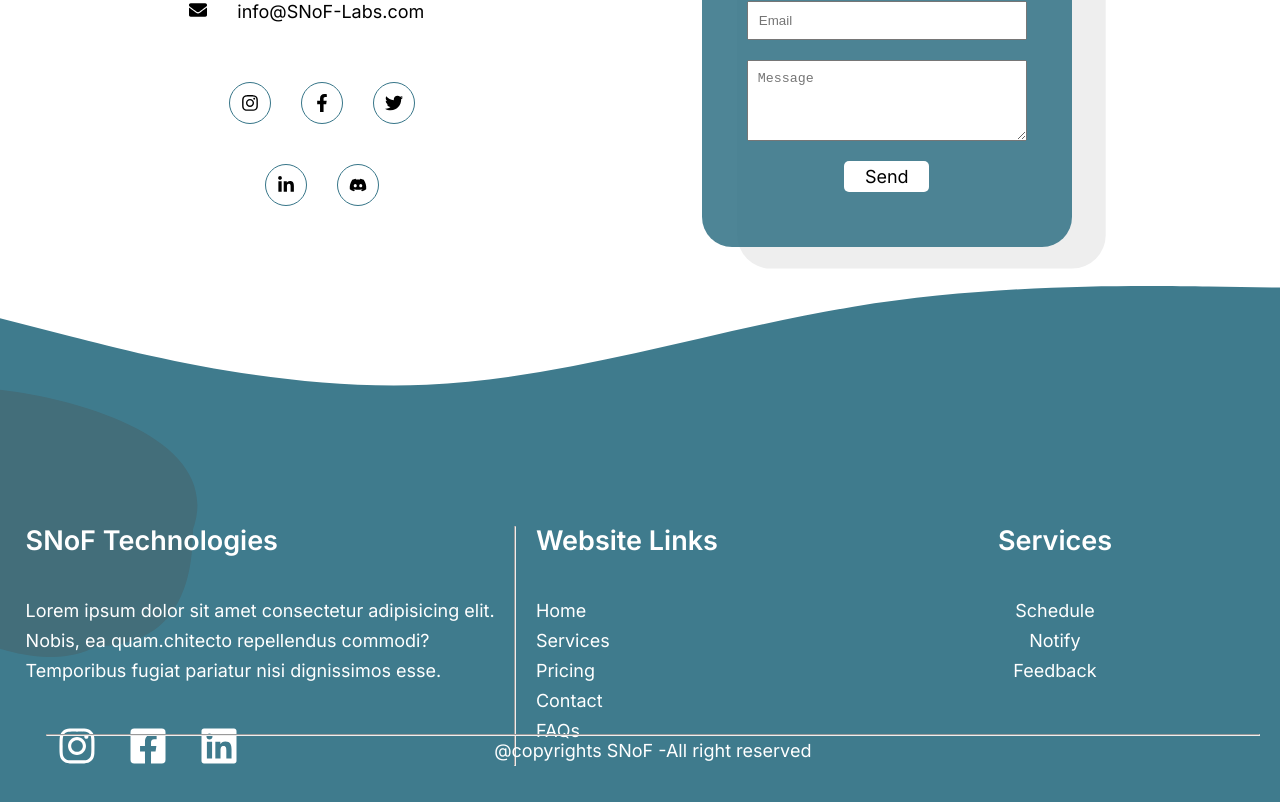
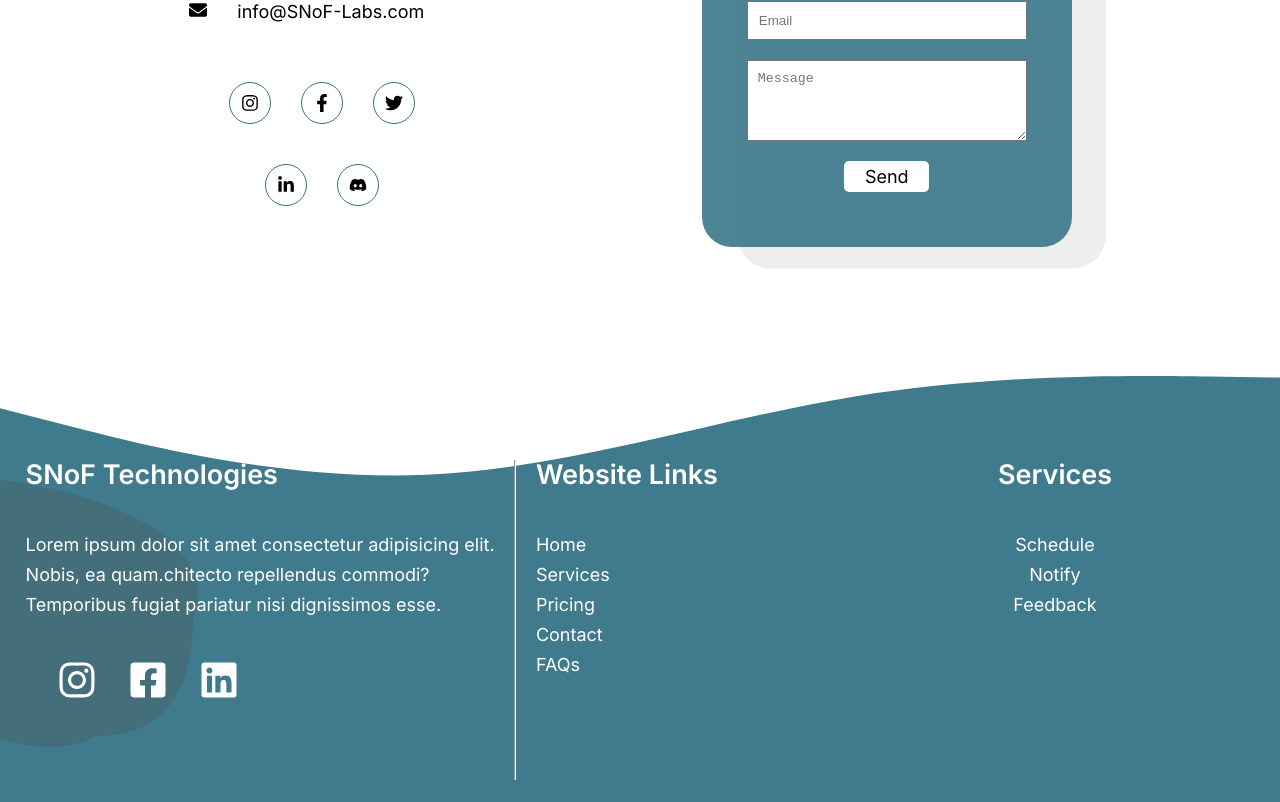
Before and after one commit to davidnyiringabo/fens-app, a React (Vite) app: page / in a window 1280 px wide. Shown: the part 1978-2780 px from the top of the page. Built offline with nearby package versions, Linux system fonts and the light colour scheme.

Commit message:
almost finished

```diff
--- a/src/styles/home.css
+++ b/src/styles/home.css
@@ -247,12 +247,14 @@ h2 {
 .s {
   z-index: -2;
   width: 100%;
+  margin-top: 3em;
   position: absolute;
 }
 
 .footer {
   position: relative;
   bottom: 0;
+  margin-top: 2em;
 }
 
 #footer {
@@ -264,18 +266,20 @@ h2 {
 }
 
 .footer-content {
-  position: relative;
+  position: absolute;
+  width: 100%;
+  bottom: 0;
 }
 
 .contents {
+  position: absolute;
   display: flex;
-  position: absolute;
-  top: 30vh;
+  justify-content: center;
+  flex-wrap: wrap;
   color: white;
   left: 2vw;
-  justify-content: space-around;
+  bottom: -540px;
   line-height: 30px;
-  flex-wrap: wrap;
 }
 
 .foot-description {
@@ -323,19 +327,19 @@ h2 {
   text-align: left;
   flex-grow: 1;
   margin-left: 20px;
+  margin-bottom: 100px;
 }
 
 .web-services {
   flex-grow: 3;
+  display: flex;
+  flex-direction: column;
   justify-content: flex-start;
 }
 
 .copyright {
-  position: absolute;
-  bottom: 0px;
-  text-align: center;
-  left: 20px;
-  right: 20px;
+  flex-grow: 5;
+  margin: 50px 150px 0 150px;
 }
 
 /*################################## OTHER*/
--- a/src/styles/home.scss
+++ b/src/styles/home.scss
@@ -252,12 +252,12 @@ h2{
 }
 .contents{
     position: absolute;
-    display: inline-flex;
-    align-items: flex-end;
-    justify-content: flex-end;
+    display: flex;
+    justify-content: center;
+    flex-wrap: wrap;
     color: white;
     left: 2vw;
-    bottom: -500px;
+    bottom: -540px;
     line-height: 30px;
   }
   .foot-description{
@@ -299,12 +299,34 @@ h2{
    text-align: left;
    flex-grow: 1;
    margin-left: 20px;
+   margin-bottom: 100px;
   }
   .web-services{
      flex-grow: 3;
      display:flex;
+     flex-direction: column;
      justify-content: flex-start;
    }
+   .copyright{
+    flex-grow: 5;
+
+    margin: 50px 150px 0 150px;
+   }
+/*################################## OTHER*/
+%button{
+    width: 75px;
+    height: 25px;
+    margin: 20px;
+}
+%border{
+    border: 1px solid #367588;
+}
+%card{
+    display: flex;
+    justify-content: space-around;
+    align-items: center;
+    flex-wrap: wrap;
+}
 /*################################## OTHER*/
 @media (max-width:1200px){
     .card{
```
Also changed, not shown: 1 other file (tests, documents, lock files or other folders).
